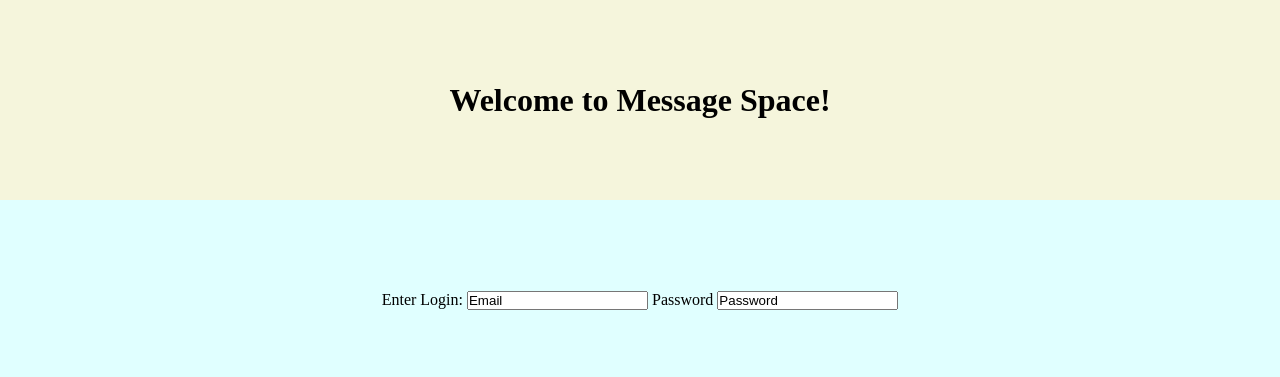
After one commit to Anthony-O1019/Message_Space, a Flask app: page /login in a window 1280 px wide. The commit adds this page. Shown: the top 377 px of the page. Run offline with Flask 2, Linux system fonts and the light colour scheme.

Commit message:
Updated Python file

```diff
--- a/Message-Space/stylesheet.css
+++ b/Message-Space/static/stylesheet.css
@@ -86,6 +86,19 @@ button:hover, a:hover {
     opacity: 0.7;
 }
 
+/*  */
+/*  */
+/*  */
+/*  */
+
+/* below is going to be the sign up page */
+
+.login-container{
+    margin: 0;
+    width: auto;
+    height: 100%;
+}
+
 /* below is going to be the status cards for the home page */
 
 .status-cards{
--- /dev/null
+++ b/Message-Space/templates/index.html
@@ -0,0 +1,40 @@
+<!DOCTYPE html>
+<html lang="en">
+<head>
+    <meta charset="UTF-8">
+    <meta http-equiv="X-UA-Compatible" content="IE=edge">
+    <meta name="viewport" content="width=device-width, initial-scale=1.0">
+    <link rel="stylesheet" type="text/css" href="{{ url_for('static', filename='/stylesheet.css') }}">
+    <title>Message Space</title>
+</head>
+<body>
+    <div class="login-container">
+        <!-- this div is going to be the index header for the login page -->
+        <div class="header-index">
+        <h1>Welcome to Message Space!</h1>
+        </div>
+        <!-- This is going to be the div for the actual login  -->
+        <div class="login-form">
+            <form action="*">
+                <label for="email">Enter Login: </label>
+                <input type="text" value="Email" name="email">
+                <label for="password">Password</label>
+                <input type="text" name="password" value="Password">
+            </form>
+        </div>
+        <!-- this div is for the images on the login page -->
+        <!-- for now we are going to use blank testimonials -->
+        <div class="login-images">
+            <div class="testimonial">
+            <img src="*" alt="Icon Here" width="90px">
+            <p><span>Some User</span>CEO of Something</p>
+            <p>Message Space is a great place for me to connect with others!</p>
+            </div>
+        </div>
+        <!-- this div is for the disclaimer for the login page -->
+        <div class="login-disclaimer">
+            <p style="font-size: x-small;">This is is designed and managed by Khaos Media Management</p>
+        </div>
+    </div>
+</body>
+</html>
--- a/Message-Space/index.html
+++ b/Message-Space/templates/signup.html
@@ -14,7 +14,7 @@
         <h1>Welcome to Message Space!</h1>
         </div>
         <!-- This is going to be the div for the actual login  -->
-        <div class="login-form">
+        <div class="signup-form">
             <form action="*">
                 <label for="email">Enter Login: </label>
                 <input type="text" value="Email" name="email">
```
Also changed, not shown: Message-Space/mysqlconnection.py (added, +44 -0 lines), Message-Space/user.py (added, +20 -0 lines), Message-Space/templates/home.html (renamed from Message-Space/home.html), 2 other files.
